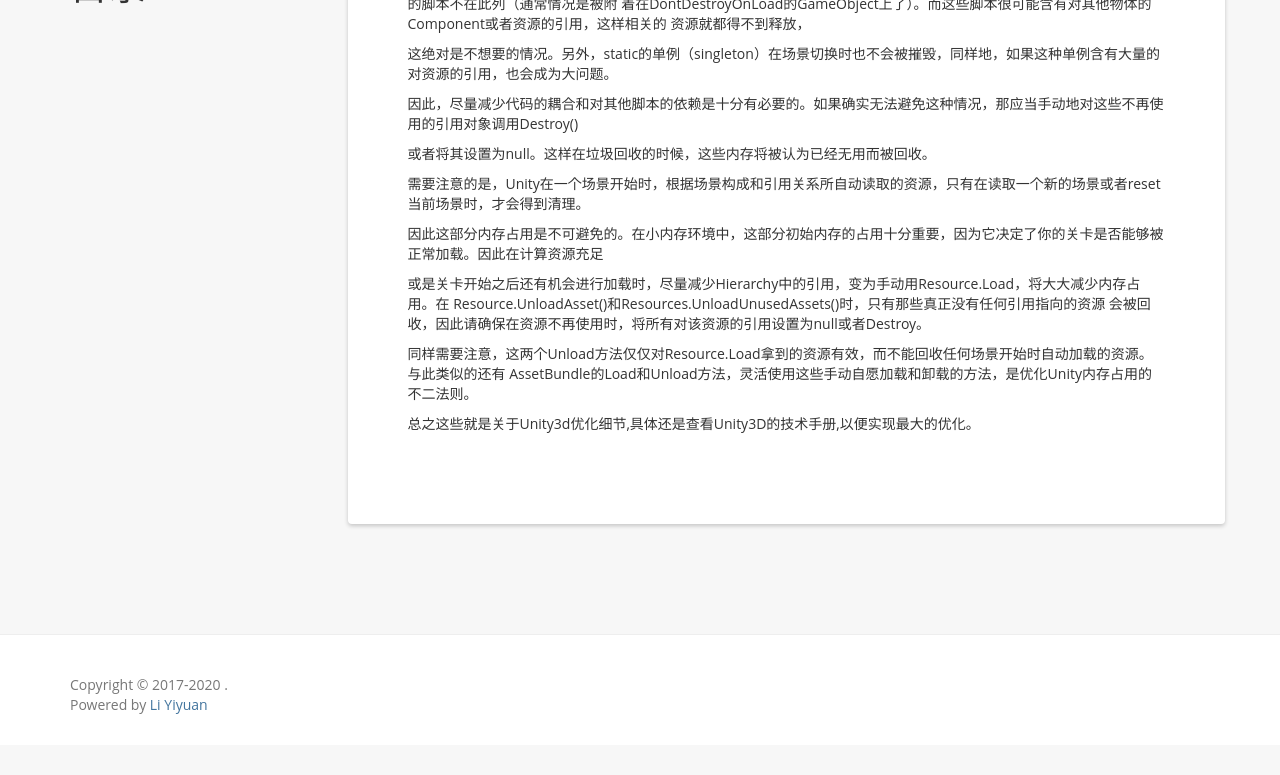
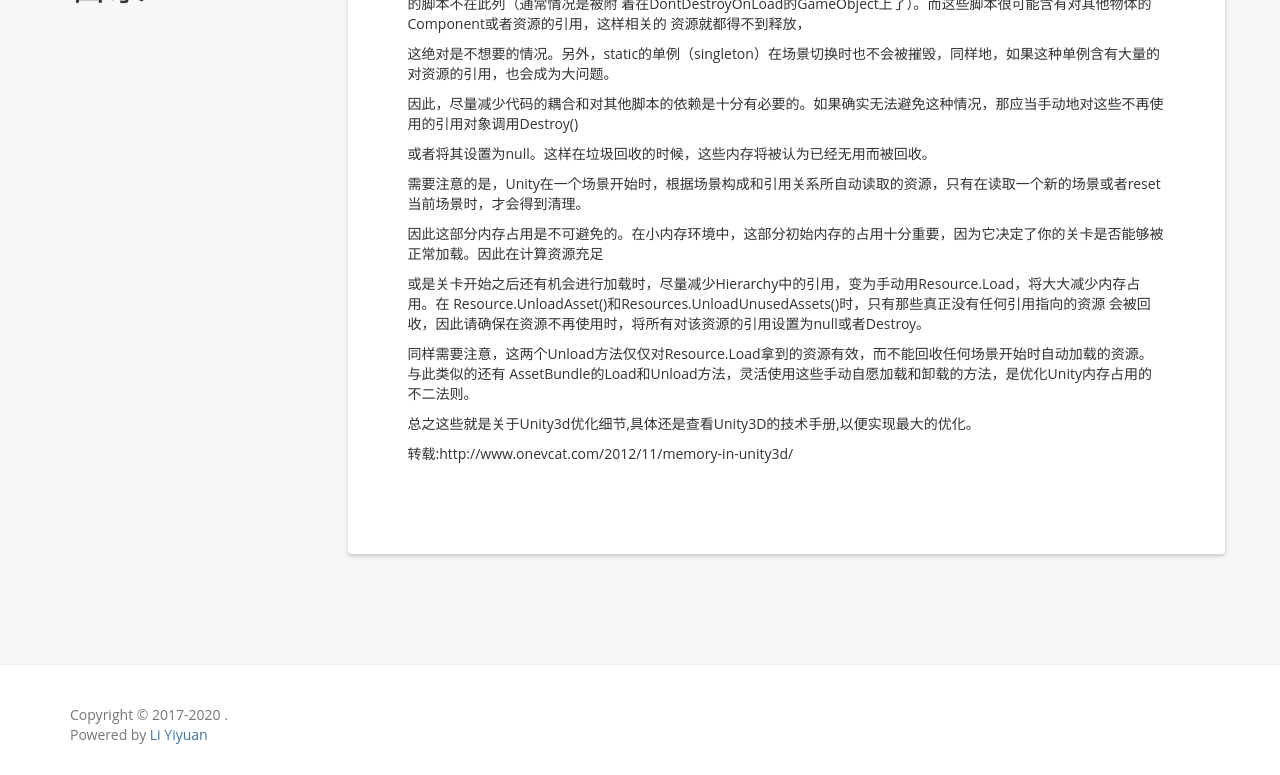
Before and after one commit to yiyuan1130/yiyuan1130.github.io, a Jekyll site: the page built from _posts/2019-04-23-Unity Memory Manage and Optimize.md, in a window 1280 px wide and 900 px high, scrolled down 5451 px, cut to the strip 125-900 px from the top of the window. Built offline with Jekyll 4.4.1, drawn with Linux system fonts in a browser that asks for light colours; nearby versions of some CDN libraries; a script that is not in the unit is left out; comment, search, counter and statistics services are not loaded; before the commit the page ends 6321 px from its top, so only the background shows below that.

Commit message:
修改文章

```diff
--- a/_posts/2019-04-23-Unity Memory Manage and Optimize.md
+++ b/_posts/2019-04-23-Unity Memory Manage and Optimize.md
@@ -352,3 +352,6 @@ Unity有一篇不错的关于托管堆代码如何写比较好的说明，在此
 同样需要注意，这两个Unload方法仅仅对Resource.Load拿到的资源有效，而不能回收任何场景开始时自动加载的资源。与此类似的还有 AssetBundle的Load和Unload方法，灵活使用这些手动自愿加载和卸载的方法，是优化Unity内存占用的不二法则。
 
 总之这些就是关于Unity3d优化细节,具体还是查看Unity3D的技术手册,以便实现最大的优化。
+
+
+转载:http://www.onevcat.com/2012/11/memory-in-unity3d/
```
